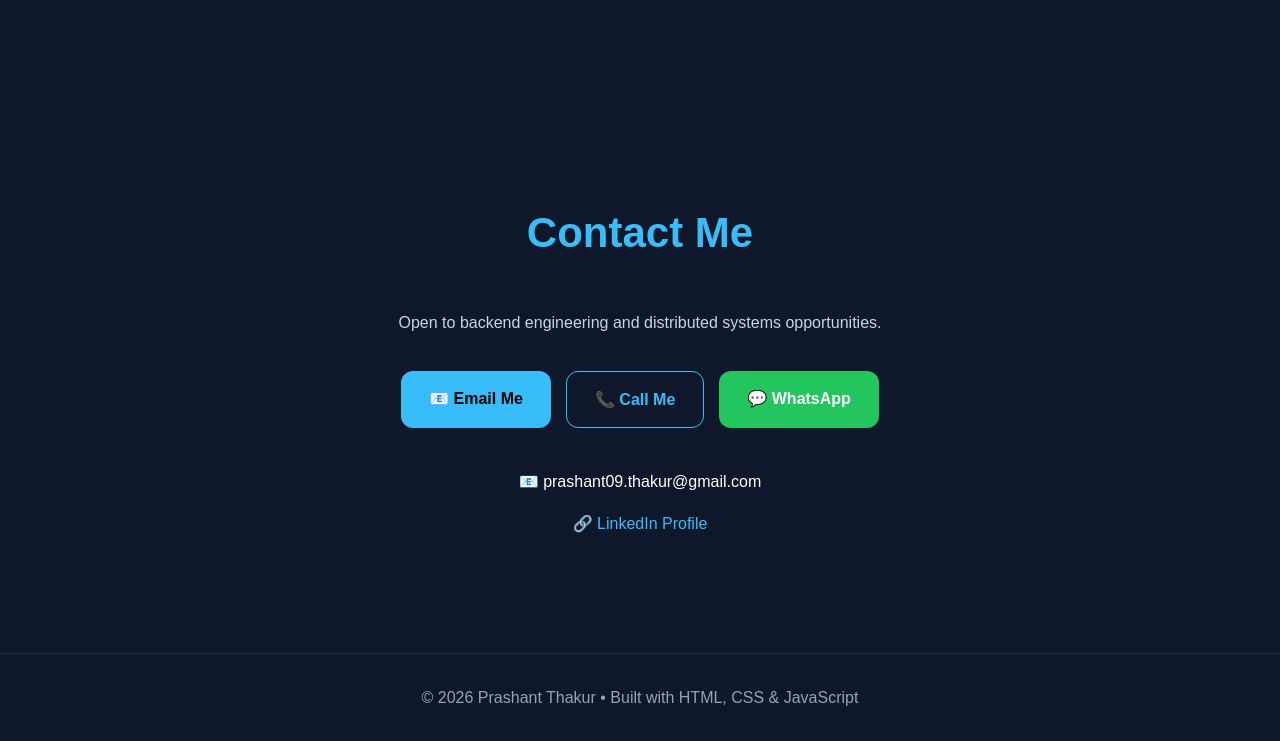
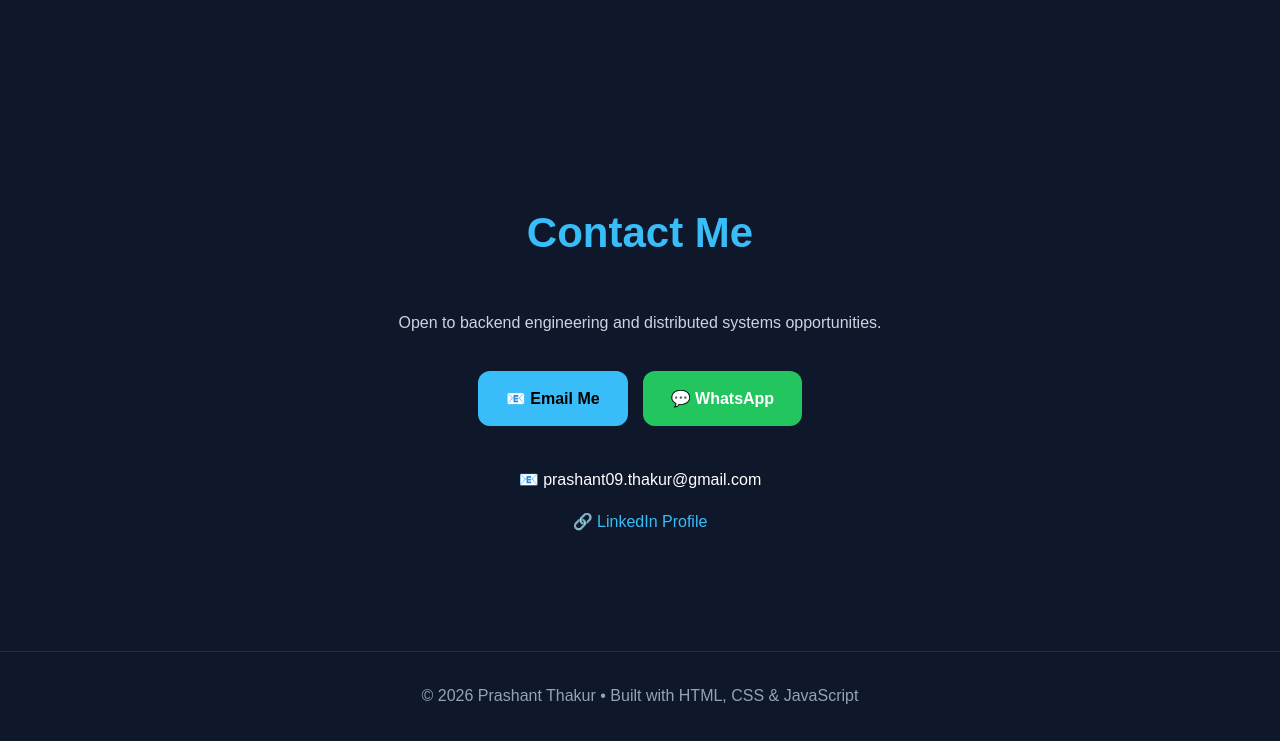
Before and after one commit to PrashantThakurNitP/Prashant-Thakur, a plain HTML site: page index.html in a window 1280 px wide. Shown: the part 4376-5117 px from the top of the page. Drawn offline with Linux system fonts and the light colour scheme.

Commit message:
Update index.html

```diff
--- a/index.html
+++ b/index.html
@@ -407,8 +407,6 @@
             📧 Email Me
           </a>
 
-          <a href="tel:+919113199768" class="btn secondary-btn"> 📞 Call Me </a>
-
           <a
             href="https://wa.me/919113199768"
             target="_blank"
```
